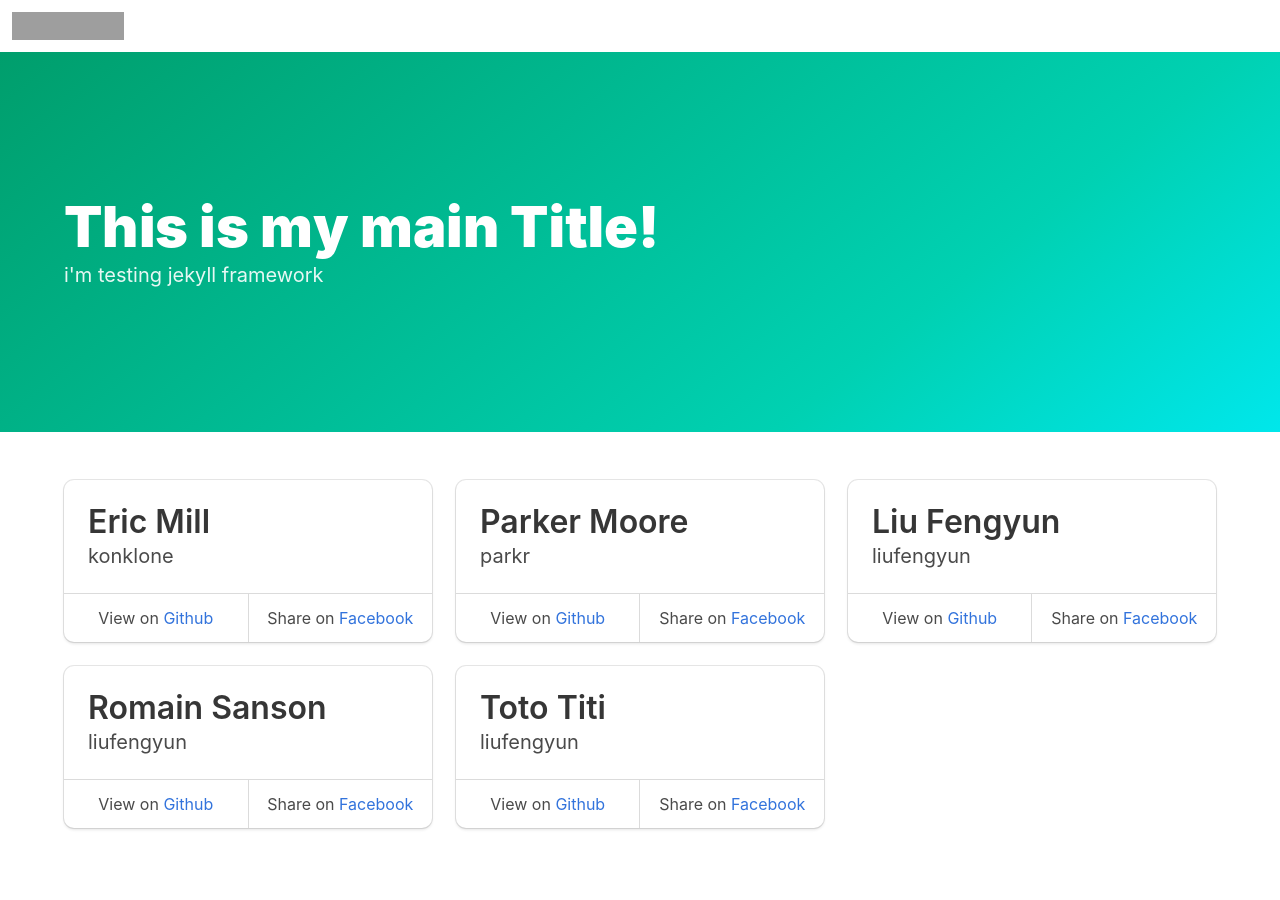
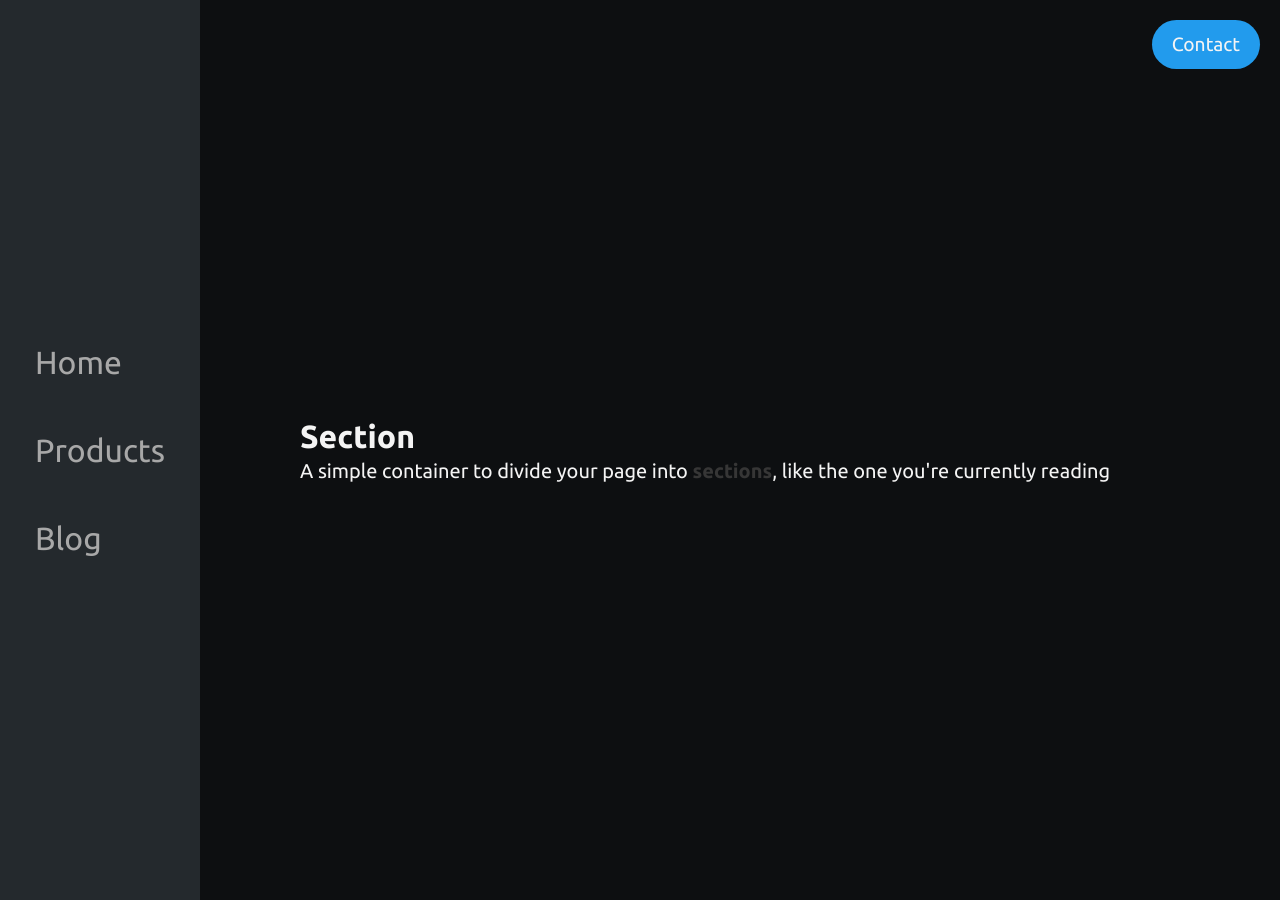
Before and after one commit to ghbozz/jekyll-T, a Jekyll site: the page built from index.markdown, in a window 1280 px wide. Built offline with Jekyll 4.4.1, drawn with Linux system fonts in a browser that asks for light colours; nearby versions of some CDN libraries; grey boxes are pictures that could not be loaded.

Commit message:
test layout

```diff
--- a/_includes/head.html
+++ b/_includes/head.html
@@ -1,12 +1,8 @@
 <head>
   <meta charset="UTF-8">
   <link rel="stylesheet" href="https://cdnjs.cloudflare.com/ajax/libs/bulma/0.7.5/css/bulma.min.css">
-  <link rel="stylesheet" href="https://cdnjs.cloudflare.com/ajax/libs/animate.css/3.7.2/animate.min.css">
   <link rel="stylesheet" href="https://use.fontawesome.com/releases/v5.5.0/css/all.css" integrity="sha384-B4dIYHKNBt8Bc12p+WXckhzcICo0wtJAoU8YZTY5qE0Id1GSseTk6S+L3BlXeVIU" crossorigin="anonymous">
-  <link rel="stylesheet" href="https://unpkg.com/aos@next/dist/aos.css" />
-  <script src="https://unpkg.com/aos@next/dist/aos.js"></script>
-  <script src="https://cdnjs.cloudflare.com/ajax/libs/rellax/1.7.1/rellax.min.js"></script>
-  <link rel="stylesheet" href="../assets/css/main.css">
+  <link rel="stylesheet" href="../css/main.css">
   <title>Default</title>
   <meta name="viewport" content="width=device-width">
 </head>
--- a/_includes/nav.html
+++ b/_includes/nav.html
@@ -1,13 +1,7 @@
-<nav class="navbar" role="navigation" aria-label="main navigation">
-  <div class="navbar-brand">
-    <a class="navbar-item" href="https://bulma.io">
-      <img src="https://bulma.io/images/bulma-logo.png" alt="Bulma: Free, open source, & modern CSS framework based on Flexbox" width="112" height="28">
-    </a>
-
-    <a role="button" class="navbar-burger" aria-label="menu" aria-expanded="false">
-      <span aria-hidden="true"></span>
-      <span aria-hidden="true"></span>
-      <span aria-hidden="true"></span>
-    </a>
-  </div>
-</nav>
+<div class="side-nav">
+  <ul>
+    <li>Home</li>
+    <li>Products</li>
+    <li>Blog</li>
+  </ul>
+</div>
--- a/_layouts/default.html
+++ b/_layouts/default.html
@@ -2,14 +2,16 @@
 <html lang="en">
   {% include head.html %}
 <body>
-  {% include nav.html %}
-  {{ content }}
 
-  <script>
-    AOS.init();
-  </script>
-  <script>
-    var rellax = new Rellax('.rellax');
-  </script>
+  <div class="main-container">
+    <div class="contact-btn">Contact</div>
+    {% include nav.html %}
+
+    <div class="container">
+      {{ content }}
+    </div>
+
+  </div>
+
 </body>
 </html>
--- a/assets/css/main.css
+++ /dev/null
@@ -1,3 +0,0 @@
-.card {
-  border-radius: 10px;
-}
--- /dev/null
+++ b/css/main.scss
@@ -0,0 +1,73 @@
+---
+
+---
+
+// CONFIG
+@import url('https://fonts.googleapis.com/css?family=Ubuntu:300,400,500,700&display=swap');
+
+$dark: rgb(36, 41, 45);
+$light: rgb(244, 244, 244);
+$light-blue: rgb(34, 155, 237);
+
+// GENERAL
+
+* {
+  font-family: 'Ubuntu', sans-serif;
+}
+
+.main-container {
+  position: relative;
+  display: flex;
+  background-color: darken($dark, 10%);
+}
+
+.contact-btn {
+  display: flex;
+  align-items: center;
+  padding: 10px 20px;
+  background-color: $light-blue;
+  color: $light;
+  border-radius: 40px;
+  border: none;
+  font-size: 1.2em;
+  position: absolute;
+  top: 20px;
+  right: 20px;
+}
+
+// BANNER
+
+.banner {
+  height: 100vh;
+  padding-left: 100px;
+  display: flex;
+  flex-direction: column;
+  align-items: left;
+  justify-content: center;
+  h1 {
+    color: $light;
+  }
+  h2 {
+    color: $light;
+  }
+}
+
+// NAV
+
+.side-nav {
+  height: 100vh;
+  width: 200px;
+  display: flex;
+  align-items: center;
+  justify-content: space-around;
+  background-color: $dark;
+  li {
+    transition: all .3s ease-out;
+    padding: 20px 0px;
+    font-size: 2em;
+    color: darken($light, 30%);
+    &:hover {
+      color: $light;
+    }
+  }
+}
--- a/index.markdown
+++ b/index.markdown
@@ -7,5 +7,9 @@ banner_title: "This is my main Title!"
 banner_subtitle: "i'm testing jekyll framework"
 ---
 
-{% include banner.html %}
-{% include members.html %}
+<section class="banner">
+    <h1 class="title">Section</h1>
+    <h2 class="subtitle">
+      A simple container to divide your page into <strong>sections</strong>, like the one you're currently reading
+    </h2>
+</section>
```
